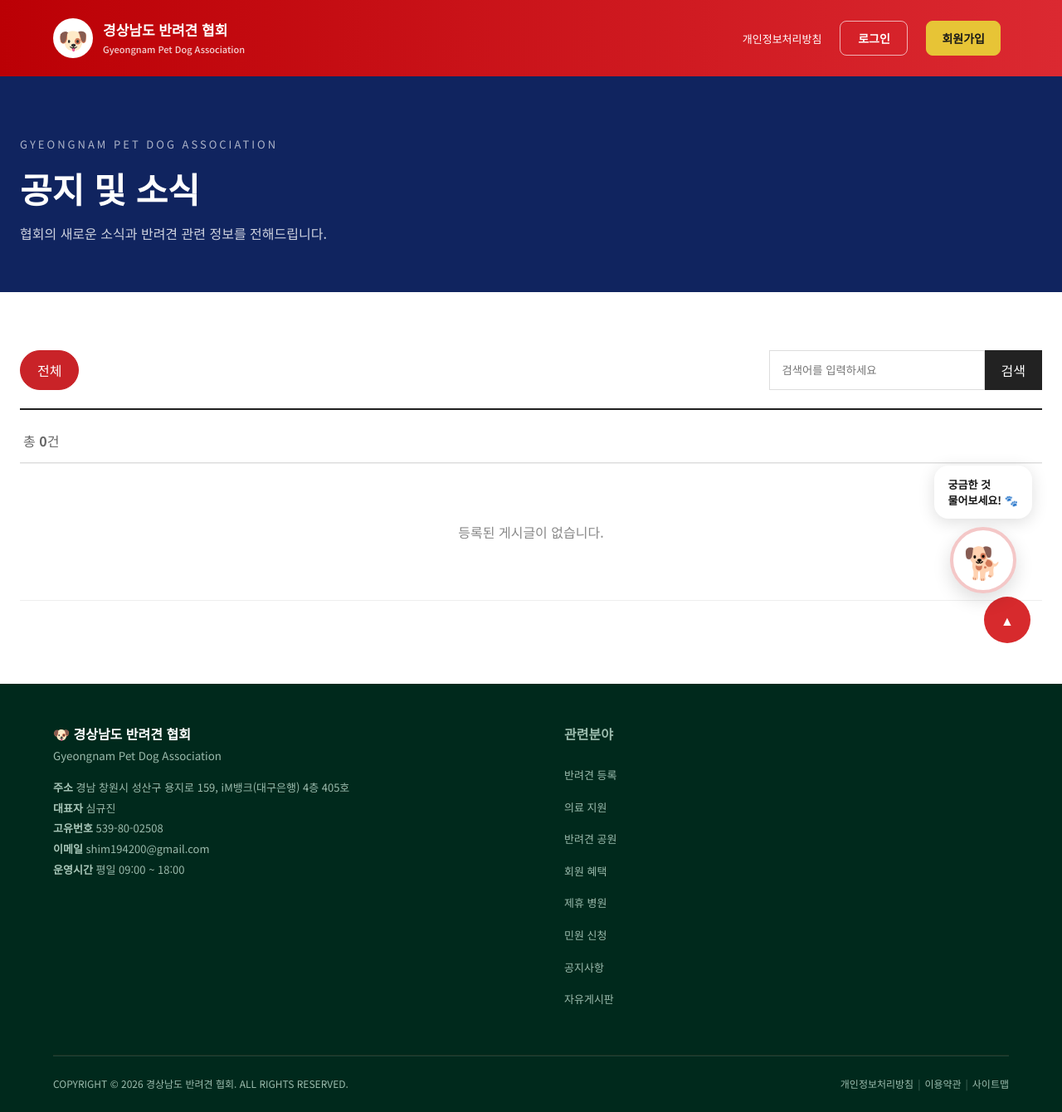
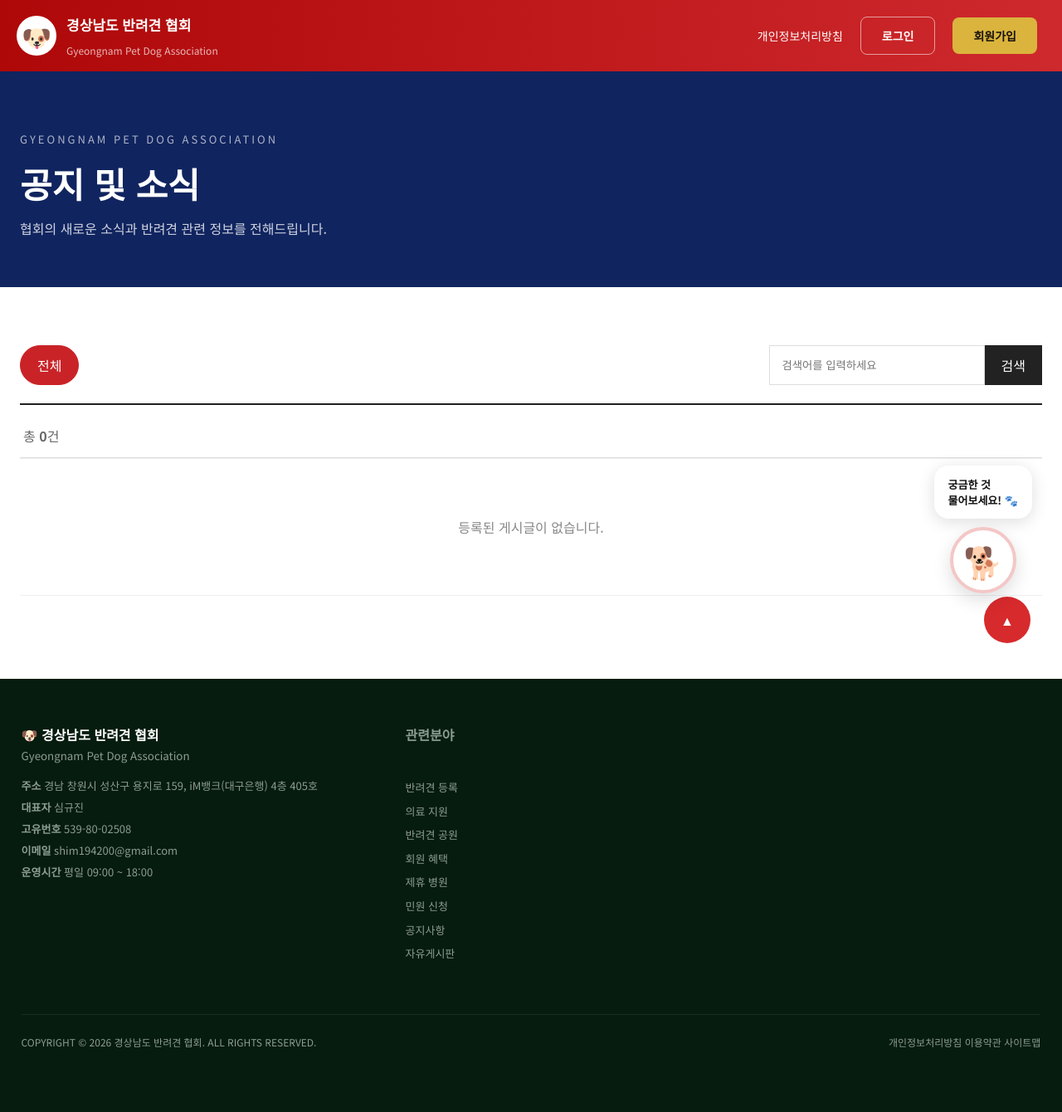
Before and after one commit to kprism/withdog, a Django app: page /board.html in a window 1280 px wide. Shown: the whole page at 83% size. After the commit the page ends 1262 px from the top, so only its background shows below. Run offline with Django 5.2, Linux system fonts and the light colour scheme; data comes from the database, SQL or seed files in the repository; data that the repository does not hold is empty.

Commit message:
fix: use exact intro stylesheet for all Django public pages

```diff
--- a/backend/partners/templates/website/includes/public_layout_css.html
+++ b/backend/partners/templates/website/includes/public_layout_css.html
@@ -1,303 +1,7 @@
-<style id="PUBLIC_COMMON_LAYOUT">
-
-/* =========================================================
-   INTRO HEADER / FOOTER COMMON DESIGN
-   ========================================================= */
-
-.public-common-header{
-    box-sizing:border-box;
-    width:100%;
-    min-height:92px;
-    padding:0 5%;
-    display:flex;
-    align-items:center;
-    justify-content:space-between;
-    background:linear-gradient(90deg,#bb0005,#db2931);
-    color:#fff;
-    font-family:'Noto Sans KR',sans-serif;
-}
-
-.public-common-header *{
-    box-sizing:border-box;
-}
-
-.public-common-header .brand{
-    display:flex;
-    align-items:center;
-    gap:12px;
-    color:#fff;
-    text-decoration:none;
-}
-
-.public-common-header .brand-dog{
-    width:46px;
-    height:46px;
-    border-radius:50%;
-    background:#fff4e8;
-    display:flex;
-    align-items:center;
-    justify-content:center;
-    font-size:28px;
-}
-
-.public-common-header .brand b{
-    display:block;
-    font-size:17px;
-    font-weight:800;
-    line-height:1.35;
-}
-
-.public-common-header .brand small{
-    display:block;
-    margin-top:4px;
-    font-size:11px;
-    font-weight:500;
-    opacity:.82;
-}
-
-.public-common-header .header-actions{
-    display:flex;
-    align-items:center;
-    gap:12px;
-}
-
-.public-common-header .header-actions > a:not(.btn),
-.public-user-name{
-    color:#fff;
-    text-decoration:none;
-    font-size:13px;
-}
-
-.public-common-header .btn{
-    min-width:82px;
-    height:42px;
-    padding:0 18px;
-    border-radius:8px;
-    display:inline-flex;
-    align-items:center;
-    justify-content:center;
-    font-family:inherit;
-    font-size:14px;
-    font-weight:700;
-    text-decoration:none;
-    cursor:pointer;
-}
-
-.public-common-header .btn-outline{
-    border:1px solid rgba(255,255,255,.65);
-    background:transparent;
-    color:#fff;
-}
-
-.public-common-header .btn-gold{
-    border:1px solid #e7c436;
-    background:#e7c436;
-    color:#181818;
-}
-
-.public-logout-form{
-    margin:0;
-    padding:0;
-}
-
-.public-common-header .mobile-menu{
-    display:none;
-}
-
-.public-common-footer{
-    box-sizing:border-box;
-    width:100%;
-    padding:48px max(5%,calc((100% - 1160px)/2)) 26px;
-    background:#00291c;
-    color:#9bbbad;
-    font-family:'Noto Sans KR',sans-serif;
-}
-
-.public-common-footer *{
-    box-sizing:border-box;
-}
-
-.public-common-footer .footer-top{
-    display:grid;
-    grid-template-columns:minmax(320px,1fr) 1fr;
-    gap:80px;
-    padding-bottom:42px;
-}
-
-.public-common-footer .footer-brand{
-    color:#fff;
-    font-size:16px;
-    margin-bottom:5px;
-}
-
-.public-common-footer small{
-    display:block;
-    margin-bottom:17px;
-}
-
-.public-common-footer p{
-    margin:0;
-    line-height:1.9;
-    font-size:13px;
-}
-
-.public-common-footer p b{
-    color:#a9c8ba;
-}
-
-.public-common-footer ul{
-    margin:24px 0 0;
-    padding:0;
-    list-style:none;
-}
-
-.public-common-footer li{
-    margin:0 0 10px;
-}
-
-.public-common-footer a{
-    color:#9bbbad;
-    text-decoration:none;
-}
-
-.public-common-footer a:hover{
-    color:#fff;
-}
-
-.public-common-footer .footer-bottom{
-    border-top:1px solid rgba(255,255,255,.12);
-    padding-top:24px;
-    display:flex;
-    justify-content:space-between;
-    align-items:center;
-    gap:30px;
-    font-size:12px;
-}
-
-.public-common-footer .footer-bottom nav{
-    display:flex;
-    gap:5px;
-}
-
-.public-common-footer .footer-bottom nav a + a:before{
-    content:'|';
-    margin-right:5px;
-    opacity:.45;
-}
-
-@media(max-width:760px){
-
-    .public-common-header{
-        min-height:72px;
-        padding:0 18px;
-    }
-
-    .public-common-header .brand small{
-        display:none;
-    }
-
-    .public-common-header .brand b{
-        font-size:15px;
-    }
-
-    .public-common-header .header-actions{
-        gap:7px;
-    }
-
-    .public-common-header .header-actions > a:not(.btn),
-    .public-user-name{
-        display:none;
-    }
-
-    .public-common-header .btn{
-        min-width:auto;
-        height:36px;
-        padding:0 11px;
-        font-size:12px;
-    }
-
-    .public-common-footer{
-        padding:38px 20px 24px;
-    }
-
-    .public-common-footer .footer-top{
-        grid-template-columns:1fr;
-        gap:34px;
-    }
-
-    .public-common-footer .footer-bottom{
-        align-items:flex-start;
-        flex-direction:column;
-        gap:15px;
-    }
-}
-
+<link rel="preconnect" href="https://fonts.googleapis.com">
+<link rel="preconnect" href="https://fonts.gstatic.com" crossorigin>
+<link href="https://fonts.googleapis.com/css2?family=Noto+Sans+KR:wght@400;500;600;700;800;900&display=swap" rel="stylesheet">
+<link rel="stylesheet" href="/assets/css/style.css?v=20261007-layout-sync">
+<style id="PUBLIC_LAYOUT_ONLY_FIXES">
+.public-logout-form{margin:0;padding:0;display:inline-flex}.public-logout-form .btn{height:auto}.public-user-name{font-size:13px;color:#fff}.public-common-footer .bot-float,.public-common-footer .to-top{font-family:'Noto Sans KR',sans-serif}
 </style>
-
-<style id="PUBLIC_HEADER_INTRO_LOGO_SYNC">
-
-/* INTRO HEADER LOGO EXACT SYNC */
-
-.public-common-header .brand{
-    min-width:0;
-    flex:0 1 auto;
-}
-
-.public-common-header .brand-dog{
-    flex:0 0 48px;
-    width:48px;
-    height:48px;
-    min-width:48px;
-    min-height:48px;
-    overflow:hidden;
-    border-radius:50%;
-    background:#fff;
-    display:flex;
-    align-items:center;
-    justify-content:center;
-    font-size:29px;
-}
-
-.public-common-header .brand-dog img{
-    display:block;
-    width:100% !important;
-    height:100% !important;
-    max-width:100%;
-    max-height:100%;
-    object-fit:contain !important;
-    object-position:center;
-    border-radius:50%;
-    background:#fff;
-}
-
-.public-common-header .brand > span:last-child{
-    min-width:0;
-    white-space:nowrap;
-}
-
-.public-common-header .brand b,
-.public-common-header .brand small{
-    white-space:nowrap;
-}
-
-@media(max-width:560px){
-
-    .public-common-header .brand-dog{
-        flex-basis:42px;
-        width:42px;
-        height:42px;
-        min-width:42px;
-        min-height:42px;
-    }
-
-    .public-common-header .brand b{
-        font-size:14px;
-    }
-
-    .public-common-header .brand small{
-        font-size:10px;
-        margin-top:5px;
-    }
-}
-
-</style>
```
